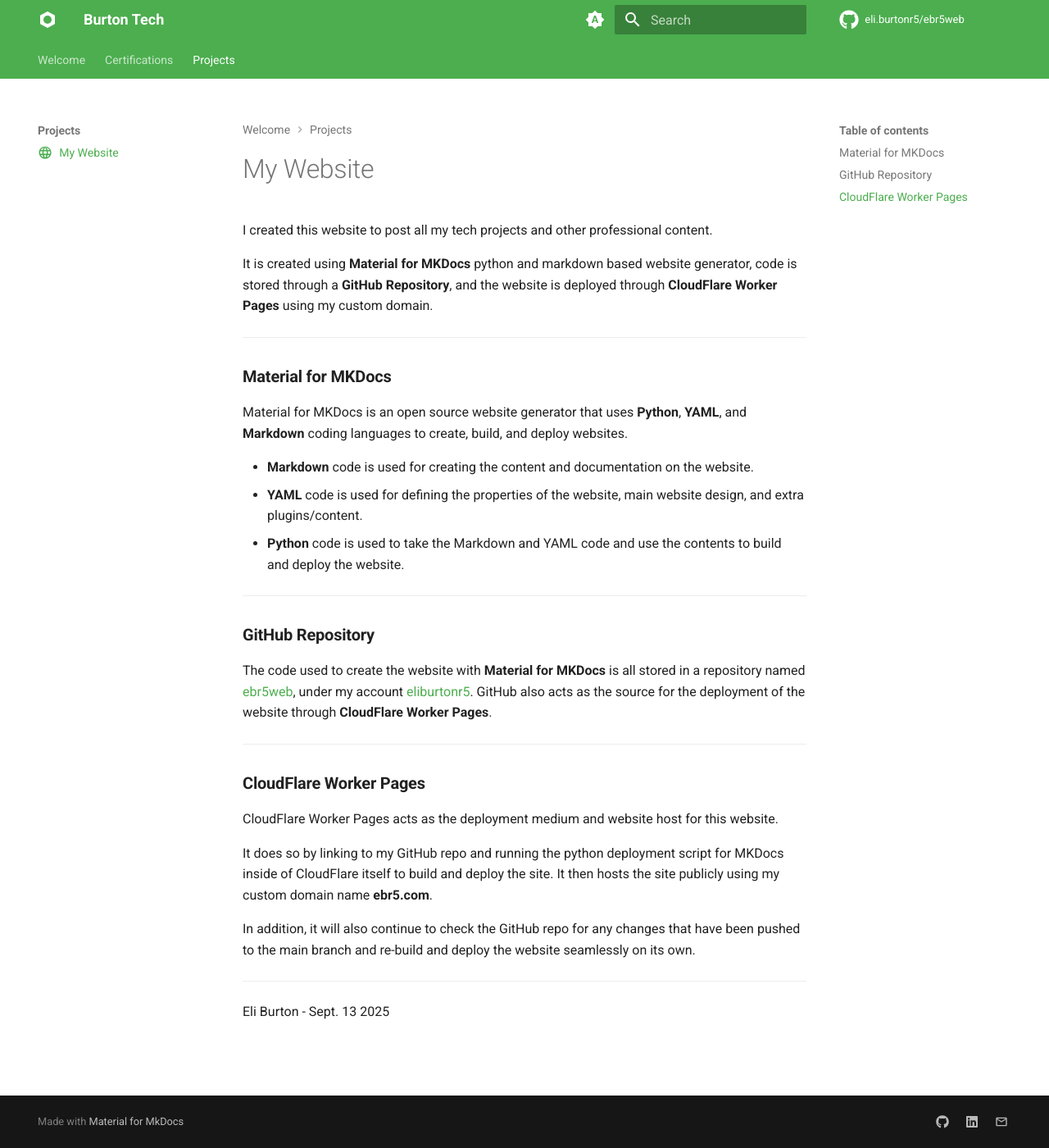
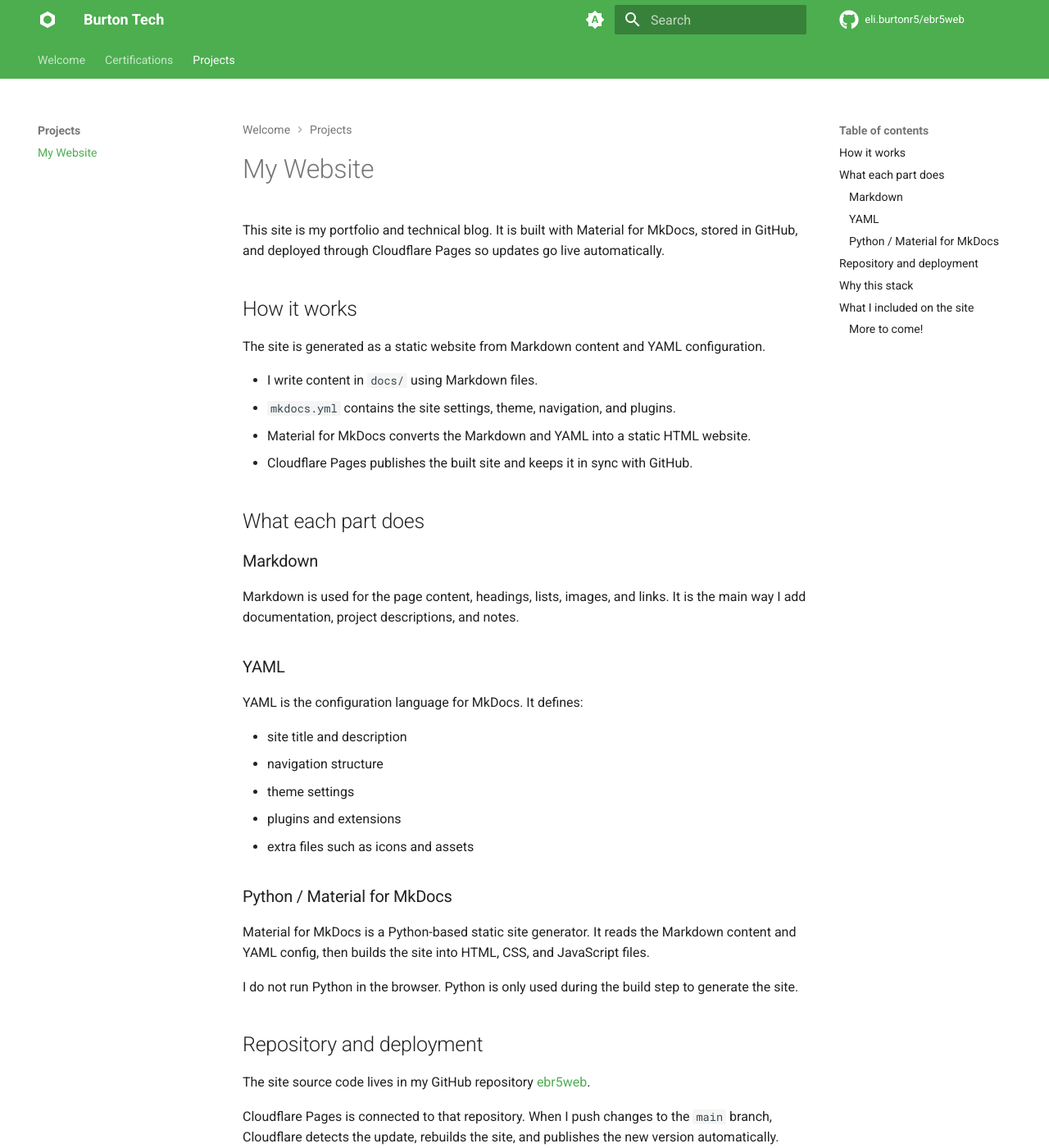
Before and after one commit to eliburtonr5/ebr5web, an MkDocs documentation site: the page built from docs/projects/mywebsite.md, in a window 1280 px wide and 1400 px high. Shown: the whole window at 82% size. Built offline with MkDocs 1.6.1 and Material for MkDocs 9.7.7, drawn with Linux system fonts in a browser that asks for light colours; comment, search, counter and statistics services are not loaded; some of the changed text lies outside the part shown.

Commit message:
Improved documentation structure and updated project details.

```diff
--- a/docs/projects/mywebsite.md
+++ b/docs/projects/mywebsite.md
@@ -1,41 +1,78 @@
 ---
 title: My Website
-description: Write up about my website build
-icon: material/web
+description: How the website is built, stored, and deployed
+draft: false
 ---
 
 # My Website
 
-I created this website to post all my tech projects and other professional content.
 
-It is created using **Material for MKDocs** python and markdown based website generator, code is stored through a **GitHub Repository**, and the website is deployed through **CloudFlare Worker Pages** using my custom domain.
+This site is my portfolio and technical blog. It is built with Material for MkDocs, stored in GitHub, and deployed through Cloudflare Pages so updates go live automatically.
+
+## How it works
+
+
+The site is generated as a static website from Markdown content and YAML configuration.
+
+- I write content in `docs/` using Markdown files.
+- `mkdocs.yml` contains the site settings, theme, navigation, and plugins.
+- Material for MkDocs converts the Markdown and YAML into a static HTML website.
+- Cloudflare Pages publishes the built site and keeps it in sync with GitHub.
+
+
+## What each part does
+
+### Markdown
+
+
+Markdown is used for the page content, headings, lists, images, and links. It is the main way I add documentation, project descriptions, and notes.
+
+### YAML
+
+
+YAML is the configuration language for MkDocs. It defines:
+
+- site title and description
+- navigation structure
+- theme settings
+- plugins and extensions
+- extra files such as icons and assets
+
+### Python / Material for MkDocs
+
+
+Material for MkDocs is a Python-based static site generator. It reads the Markdown content and YAML config, then builds the site into HTML, CSS, and JavaScript files.
+
+I do not run Python in the browser. Python is only used during the build step to generate the site.
+
+
+## Repository and deployment
+
+The site source code lives in my GitHub repository [ebr5web](https://github.com/eliburtonr5/ebr5web).
+
+Cloudflare Pages is connected to that repository. When I push changes to the `main` branch, Cloudflare detects the update, rebuilds the site, and publishes the new version automatically.
+
+
+## Why this stack
+
+I chose this setup because it is:
+
+- easy to maintain with Markdown content
+- flexible through YAML configuration
+- fast to build as a static site
+- automatically deployable from GitHub via Cloudflare
+
+
+## What I included on the site
+
+The website includes:
+
+- project write-ups
+- certifications
+- link to code repository
+- a clean Material theme with responsive navigation
+### **More to come!**
 
 ---
 
-### **Material for MKDocs**
-
-Material for MKDocs is an open source website generator that uses **Python**, **YAML**, and **Markdown** coding languages to create, build, and deploy websites.
-
-  * **Markdown** code is used for creating the content and documentation on the website.
-  * **YAML** code is used for defining the properties of the website, main website design, and extra plugins/content.
-  * **Python** code is used to take the Markdown and YAML code and use the contents to build and deploy the website.
-
----
-
-### **GitHub Repository**
-
-The code used to create the website with **Material for MKDocs** is all stored in a repository named [ebr5web](https://github.com/eliburtonr5/ebr5web), under my account [eliburtonr5](https://github.com/eliburtonr5). GitHub also acts as the source for the deployment of the website through **CloudFlare Worker Pages**.
-
----
-
-### **CloudFlare Worker Pages**
-
-CloudFlare Worker Pages acts as the deployment medium and website host for this website.
-
-It does so by linking to my GitHub repo and running the python deployment script for MKDocs inside of CloudFlare itself to build and deploy the site. It then hosts the site publicly using my custom domain name **ebr5.com**.
-
-In addition, it will also continue to check the GitHub repo for any changes that have been pushed to the main branch and re-build and deploy the website seamlessly on its own.
-
----
-
-Eli Burton - Sept. 13 2025
+Eli Burton - 4/13/2026
```
Also changed, not shown: docs/certifications/comptiaa+.md (+1 -1 lines), docs/Images/A+-png.png (renamed from docs/A+-png.png).
